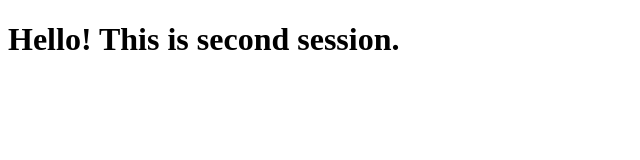
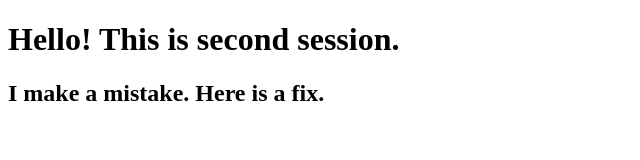
Before and after one commit to yuhyunch/yuhyunch.github.io, a plain HTML site: page s02/index.html in a window 1280 px wide. Shown: the whole page, without its empty margins (0-640 px from the left). Drawn offline with Linux system fonts and the light colour scheme.

Commit message:
after adding h2

```diff
--- a/s02/index.html
+++ b/s02/index.html
@@ -8,5 +8,6 @@
 </head>
 <body>
     <h1>Hello! This is second session.</h1>
+    <h2>I make a mistake. Here is a fix.</h2>
 </body>
 </html>
```
